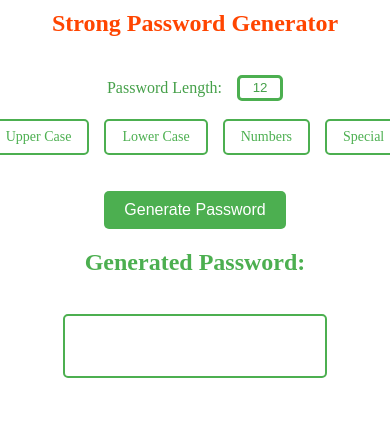
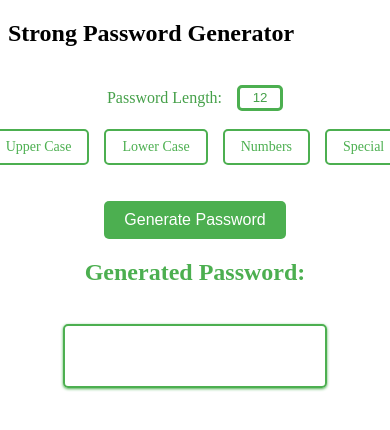
Before and after one commit to Gugag/Password_generator, a plain HTML site: page index.html in a window 390 px wide. Drawn offline with Linux system fonts and the light colour scheme.

Commit message:
Responsive

```diff
--- a/Style.css
+++ b/Style.css
@@ -1,12 +1,11 @@
-
-
-.title{
+title{
     margin-top: 10px;
     display: flex;
     align-items: center;
     justify-content: center;
     color: orangered;
 }
+
 
 #checkb{
     display: flex;
@@ -17,6 +16,7 @@
     font-size: 14px;
     display: none;
 }
+
 
 .inlength {
     display: inline-block; /* Added to make sure the width works properly */
@@ -35,6 +35,8 @@
     text-align: center;
     color: #45a049;
 }
+
+
 
 #buttondiv {
     display: flex;
@@ -128,6 +130,7 @@ input[type="checkbox"]:checked::before
     /* Add more media queries as needed */
 }
 
+
 .uppercaseCheckbox.active,
 .lowercaseCheckbox.active,
 .numericCheckbox.active,
@@ -161,5 +164,6 @@ input[type="checkbox"]:checked::before
     text-align: center;
     border-radius: 5px 5px 5px 5px;
     font-size: 20px;
+    box-shadow: 0 1px 3px #4CAF50;
 
 }
```
